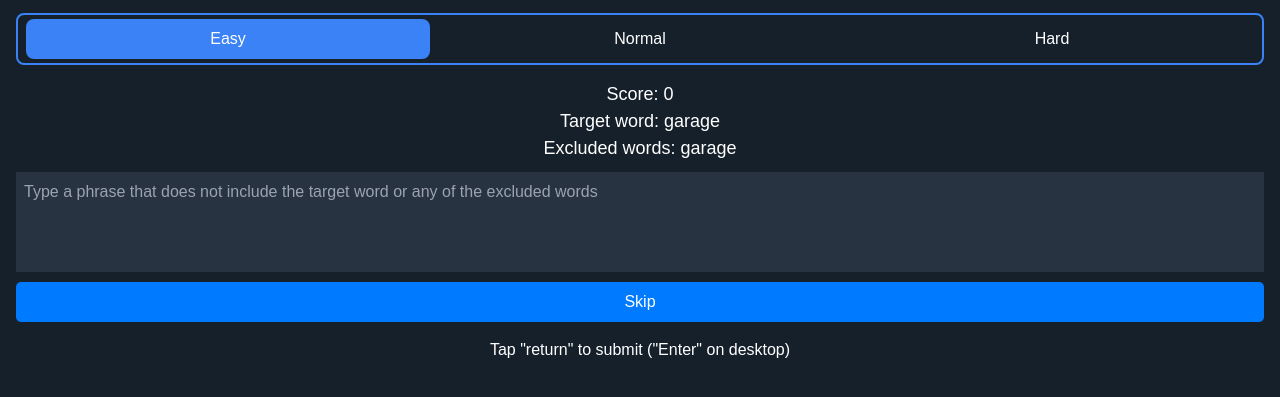
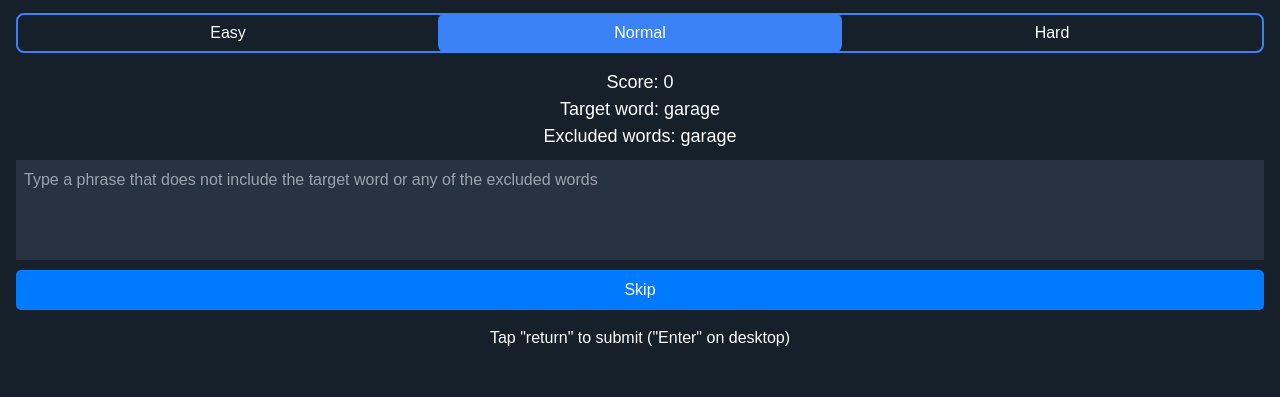
Before and after one commit to a-p-man/aitaboo, a website with bundled scripts: page index.html in a window 1280 px wide. Shown: the part 51-448 px from the top of the page. Built offline with nearby package versions, Linux system fonts and the light colour scheme; no server answers.

Commit message:
set initial difficulty

```diff
--- a/index.html
+++ b/index.html
@@ -10,9 +10,9 @@
         <div class="header text-lg mb-2">
             <h1>EXCLUDLE</h1>
         </div>
-        <div class="difficulty-selector-container mx-auto my-4 flex justify-around items-center bg-transparent border-2 border-blue-500 rounded-lg p-1">
-            <button class="difficulty-button flex-1 mx-1 py-2 rounded-lg text-white bg-blue-500" id="easy">Easy</button>
-            <button class="difficulty-button flex-1 mx-1 py-2 rounded-lg text-white bg-transparent" id="normal">Normal</button>
+        <div class="difficulty-selector-container mx-auto my-4 flex justify-around items-center bg-transparent border-2 border-blue-500 rounded-lg p-1 h-10">
+            <button class="difficulty-button flex-1 mx-1 py-2 rounded-lg text-white bg-transparent" id="easy">Easy</button>
+            <button class="difficulty-button flex-1 mx-1 py-2 rounded-lg text-white bg-blue-500" id="normal">Normal</button>
             <button class="difficulty-button flex-1 mx-1 py-2 rounded-lg text-white bg-transparent" id="hard">Hard</button>
         </div>
         <div class="button-container">
```
